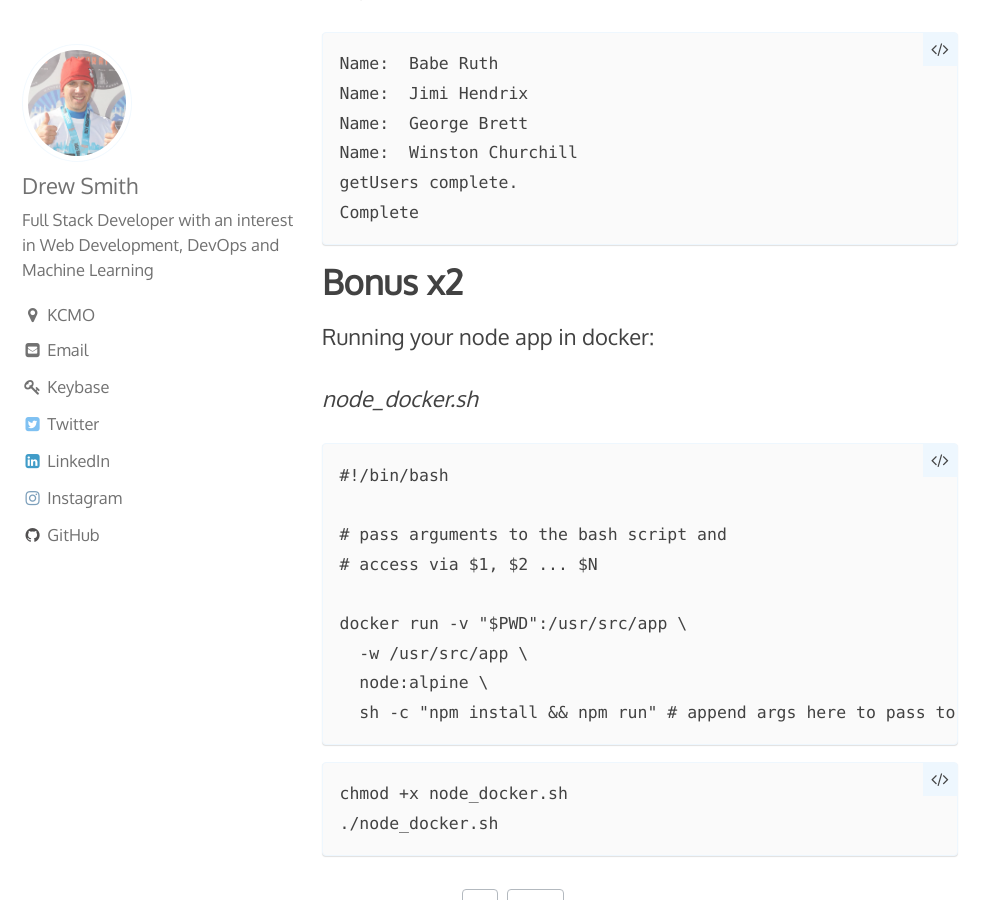
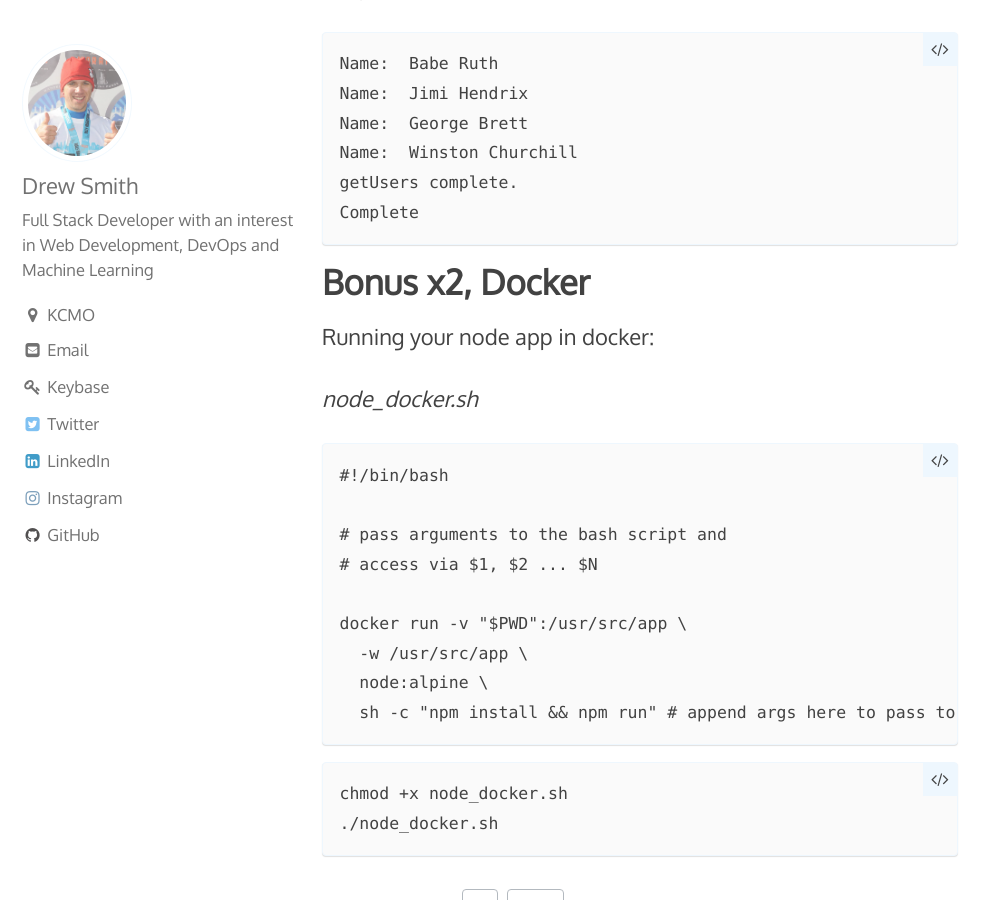
Before and after one commit to drewsmith/drewsmith.github.io, a Jekyll site: the page built from _posts/2018-04-06-Profiling_Node.md, in a window 1280 px wide and 900 px high, scrolled down 3374 px. Shown: the whole window, without its empty margins (0-999 px from the left). Built offline with Jekyll 4.4.1, drawn with Linux system fonts in a browser that asks for light colours.

Commit message:
Update 2018-04-06-Profiling_Node.md

````diff
--- a/_posts/2018-04-06-Profiling_Node.md
+++ b/_posts/2018-04-06-Profiling_Node.md
@@ -103,7 +103,7 @@ getUsers complete.
 Complete
 ```
 
-# Bonus x2
+# Bonus x2, Docker
 
 Running your node app in docker:
 
````
